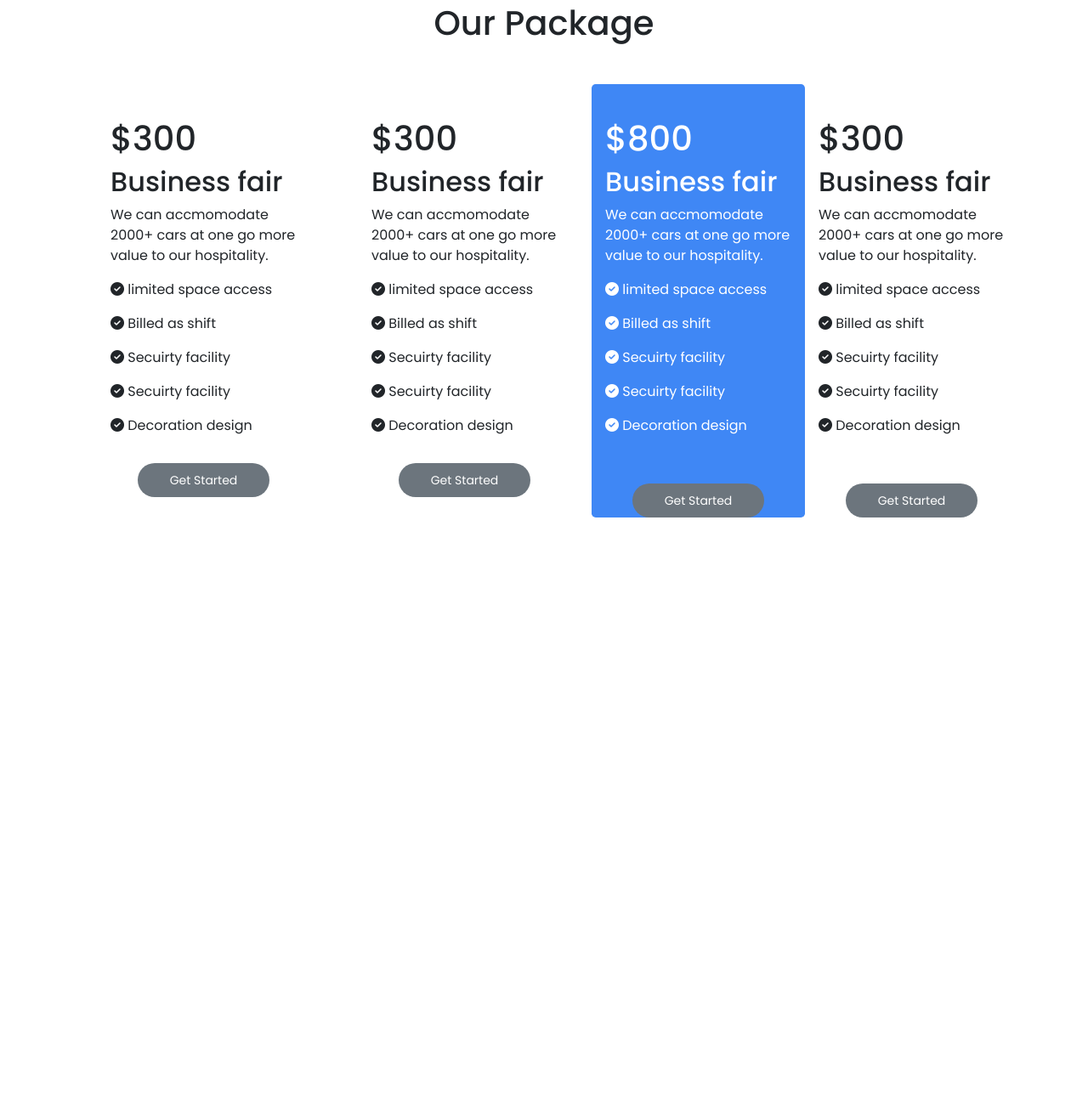
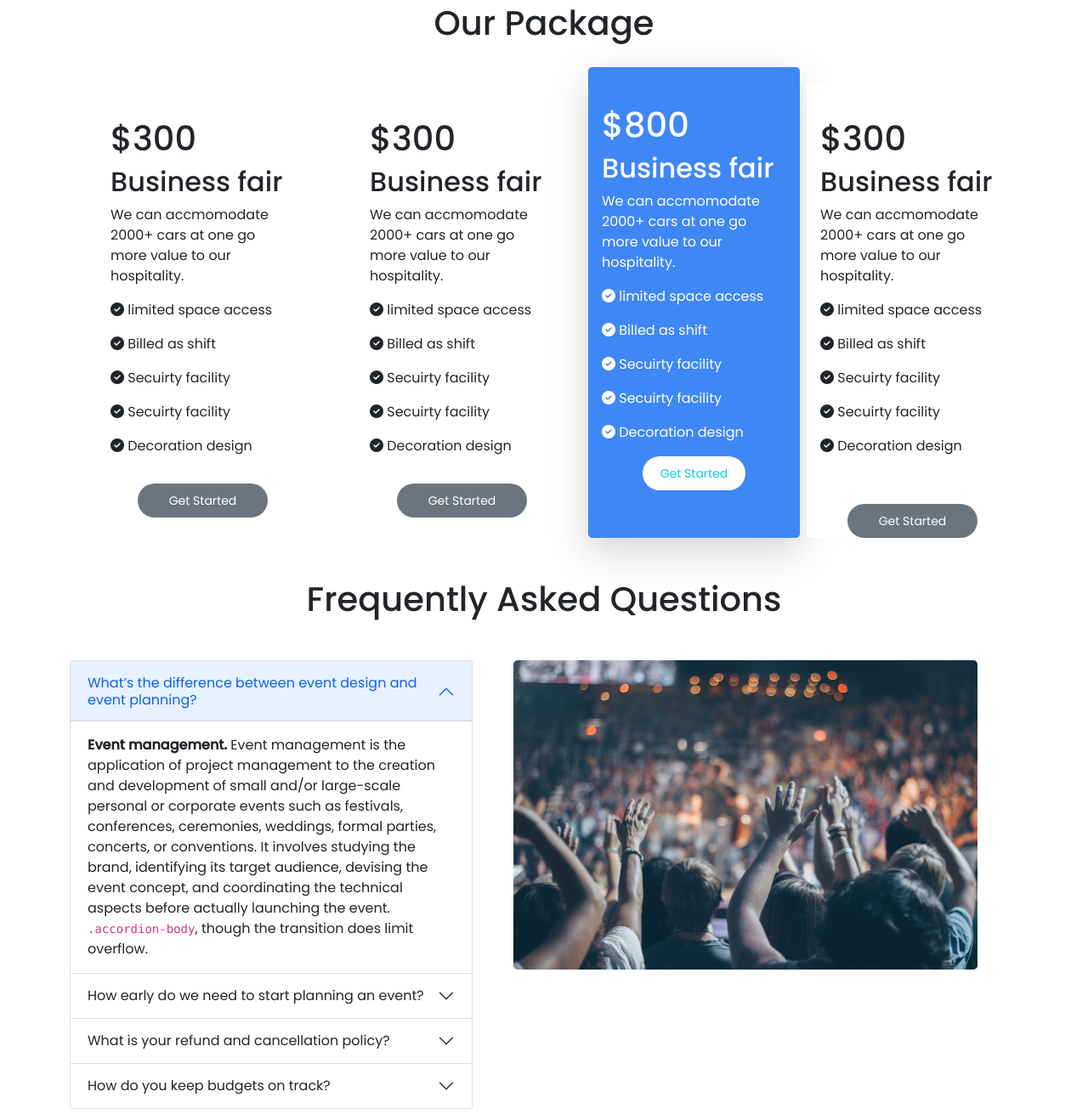
Before and after one commit to monzurulislam997/convention-center, a plain HTML site: page index.html in a window 1280 px wide. Shown: the part 849-2160 px from the top of the page at 85% size. Before the commit the page ends 1506 px from the top, so only its background shows below. Drawn offline with nearby package versions, Linux system fonts and the light colour scheme.

Commit message:
accordion completed

```diff
--- a/index.html
+++ b/index.html
@@ -147,10 +147,10 @@
                 </div>
               </div>
 
-                <div class="card rounded-3  pt-4 card-color border border-0">
+                <div class="card rounded-3 shadow-lg me-2 mtt pt-5 card-color border border-0">
 
-                  <div class="card-body text-white">
-                    <h1 class="card-title">$800</h1>
+                  <div class="card-body  text-white">
+                    <h1 class="card-title mtt ">$800</h1>
                     <h2 class="card-title">Business fair</h1>
 
                     <p class="card-text">We can accmomodate 2000+ cars at one go more value to our hospitality.</p>
@@ -159,12 +159,14 @@
                     <p><i class="fa-solid fa-circle-check"></i> Secuirty facility</p>
                     <p><i class="fa-solid fa-circle-check"></i> Secuirty facility</p>
                     <p><i class="fa-solid fa-circle-check"></i> Decoration design</p>
+
+                    <div class="text-center bg-white border border-0 rounded-pill py-2 mx-5">
+                      <small class="text-info ">Get Started</small>
+                    </div>
                   </div>
 
 
-                  <div class="text-center bg-secondary border border-0 rounded-pill py-2 mx-5">
-                    <small class="text-white  ">Get Started</small>
-                  </div>
+
 
 
               </div>
@@ -201,59 +203,80 @@
 
 
 
-              <!-- <h1 class="text-center my-5">Our Package</h1>
 
-              <div class=" d-grid">
-                <div class=" row">
-                  <div class="col " >
-                    <h1>$300</h1>
-                      <h2>Business Fair</h2>
-                      <p>Lorem ipsum dolor sit amet consectetur adipisicing elit.</p>
-                      <br>
-                      <p>Lorem ipsum dolor sit amet.</p>
-                      <p>Lorem ipsum dolor sit amet.</p>
-                      <p>Lorem ipsum dolor sit amet.</p>
-                      <p>Lorem ipsum dolor sit amet.</p>
+
+          </section>
+
+
+            <!-- FAQ Section -->
+            <section class="container my-5">
+
+              <h1 class="text-center mb-5" >Frequently Asked Questions</h1>
+
+                <div class="d-flex">
+                  <div class="w-100">
+                    <div class="accordion" id="accordionPanelsStayOpenExample">
+                      <div class="accordion-item">
+                        <h2 class="accordion-header" id="panelsStayOpen-headingOne">
+                          <button class="accordion-button" type="button" data-bs-toggle="collapse" data-bs-target="#panelsStayOpen-collapseOne" aria-expanded="true" aria-controls="panelsStayOpen-collapseOne">
+                            What’s the difference between event design and event planning?
+                          </button>
+                        </h2>
+                        <div id="panelsStayOpen-collapseOne" class="accordion-collapse collapse show" aria-labelledby="panelsStayOpen-headingOne">
+                          <div class="accordion-body">
+                            <strong>Event management.</strong> Event management is the application of project management to the creation and development of small and/or large-scale personal or corporate events such as festivals, conferences, ceremonies, weddings, formal parties, concerts, or conventions. It involves studying the brand, identifying its target audience, devising the event concept, and coordinating the technical aspects before actually launching the event. <code>.accordion-body</code>, though the transition does limit overflow.
+                          </div>
+                        </div>
+                      </div>
+                      <div class="accordion-item">
+                        <h2 class="accordion-header" id="panelsStayOpen-headingTwo">
+                          <button class="accordion-button collapsed" type="button" data-bs-toggle="collapse" data-bs-target="#panelsStayOpen-collapseTwo" aria-expanded="false" aria-controls="panelsStayOpen-collapseTwo">
+                            How early do we need to start planning an event?
+                          </button>
+                        </h2>
+                        <div id="panelsStayOpen-collapseTwo" class="accordion-collapse collapse" aria-labelledby="panelsStayOpen-headingTwo">
+                          <div class="accordion-body">
+                            <strong>The time to plan events varies from a few weeks to years.</strong> It's never too soon to start! The time to plan events varies from a few weeks to years. If your event is small, you can probably put it together in a month or two. A good rule of thumb for any major event, from weddings to a company holiday party, is six months , though the transition does limit overflow.
+                          </div>
+                        </div>
+                      </div>
+                      <div class="accordion-item">
+                        <h2 class="accordion-header" id="panelsStayOpen-headingThree">
+                          <button class="accordion-button collapsed" type="button" data-bs-toggle="collapse" data-bs-target="#panelsStayOpen-collapseThree" aria-expanded="false" aria-controls="panelsStayOpen-collapseThree">
+                            What is your refund and cancellation policy?
+                          </button>
+                        </h2>
+                        <div id="panelsStayOpen-collapseThree" class="accordion-collapse collapse" aria-labelledby="panelsStayOpen-headingThree">
+                          <div class="accordion-body">
+                            <strong>This is the third item's accordion body.</strong>By Sarah Mulhern. An effective cancellation policy is an important piece of any appointment-based business. The purpose of the policy is to hold both you and your clients accountable to your time together by setting mutual boundaries and expectations around attendance , though the transition does limit overflow.
+                          </div>
+                        </div>
+                      </div>
+                      <div class="accordion-item">
+                        <h2 class="accordion-header" id="panelsStayOpen-headingThree">
+                          <button class="accordion-button collapsed" type="button" data-bs-toggle="collapse" data-bs-target="#panelsStayOpen-collapseThree" aria-expanded="false" aria-controls="panelsStayOpen-collapseThree">
+                            How do you keep budgets on track?
+                          </button>
+                        </h2>
+                        <div id="panelsStayOpen-collapseThree" class="accordion-collapse collapse" aria-labelledby="panelsStayOpen-headingThree">
+                          <div class="accordion-body">
+                            <strong>How to Track Your Expenses
+                              .</strong>Tracking your expenses is one of the key factors in making your budget work for you. If you do not know how much you have spent each month, you cannot tell when you have overspent. Even the small expenses can cause you to blow your budget.
+                          </div>
+                        </div>
+                      </div>
+                    </div>
+                  </div>
+
+                  <div class=" w-100 px-5">
+                    <img src="images/people.png"  alt="">
+                  </div>
 
                 </div>
-                <div class="col"  >
-                    <h1>$300</h1>
-                      <h2>Business Fair</h2>
-                      <p>Lorem ipsum dolor sit amet consectetur adipisicing elit.</p>
-                      <br>
-                      <p> <i class="fa-solid fa-circle-check"></i>Lorem ipsum dolor sit amet.</p>
-                      <p>Lorem ipsum dolor sit amet.</p>
-                      <p>Lorem ipsum dolor sit amet.</p>
-                      <p>Lorem ipsum dolor sit amet.</p>
 
-                </div>
-                <div  class="col" >
-                    <h1>$300</h1>
-                      <h2>Business Fair</h2>
-                      <p>Lorem ipsum dolor sit amet consectetur adipisicing elit.</p>
-                      <br>
-                      <p>Lorem ipsum dolor sit amet.</p>
-                      <p>Lorem ipsum dolor sit amet.</p>
-                      <p>Lorem ipsum dolor sit amet.</p>
-                      <p>Lorem ipsum dolor sit amet.</p>
+            </section>
 
-                </div>
-                <div  >
-                    <h1>$300</h1>
-                      <h2>Business Fair</h2>
-                      <p>Lorem ipsum dolor sit amet consectetur adipisicing elit.</p>
-                      <br>
-                      <p>Lorem ipsum dolor sit amet.</p>
-                      <p>Lorem ipsum dolor sit amet.</p>
-                      <p>Lorem ipsum dolor sit amet.</p>
-                      <p>Lorem ipsum dolor sit amet.</p>
 
-                </div>
-                </div>
-
-              </div> -->
-
-          </section>
 
       </main>
 
--- a/style.css
+++ b/style.css
@@ -15,3 +15,7 @@ body {
 .cardUp-m {
     margin: -65px
 }
+
+.mtt {
+    margin-top: -20px;
+}
```
